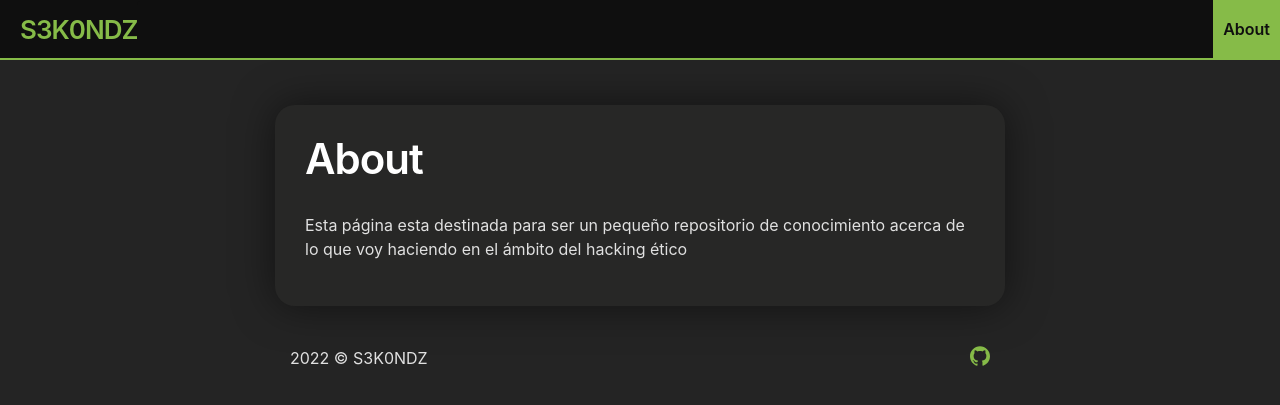
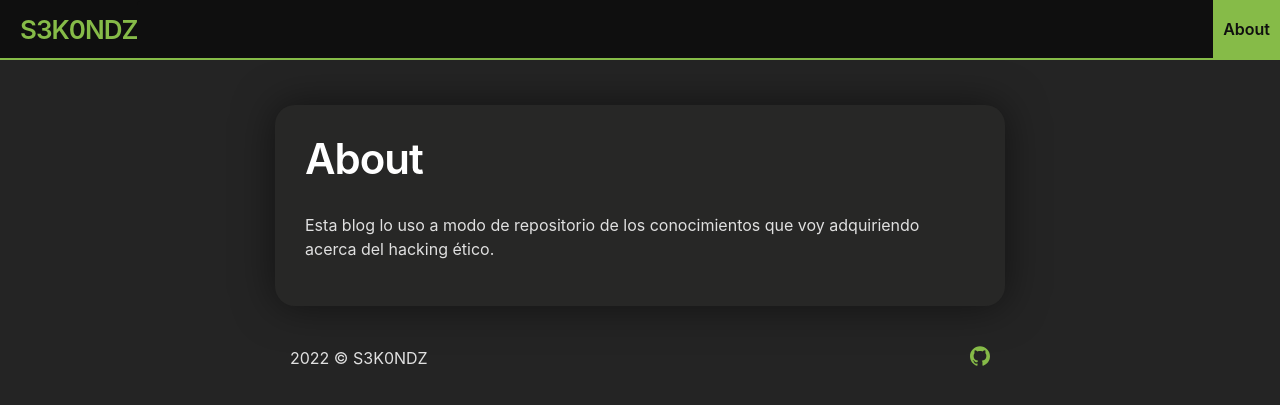
Before and after one commit to S3K0NDz/s3k0ndz.github.io, a Jekyll site: the page built from about.md, in a window 1280 px wide. Shown: the top 405 px of the page. Built offline with Jekyll 4.4.1, drawn with Linux system fonts in a browser that asks for light colours.

Commit message:
Update about.md

```diff
--- a/about.md
+++ b/about.md
@@ -3,4 +3,4 @@ title: About
 layout: page
 ---
 
-Esta página esta destinada para ser un pequeño repositorio de conocimiento acerca de lo que voy haciendo en el ámbito del hacking ético
+Esta blog lo uso a modo de repositorio de los conocimientos que voy adquiriendo acerca del hacking ético.
```
